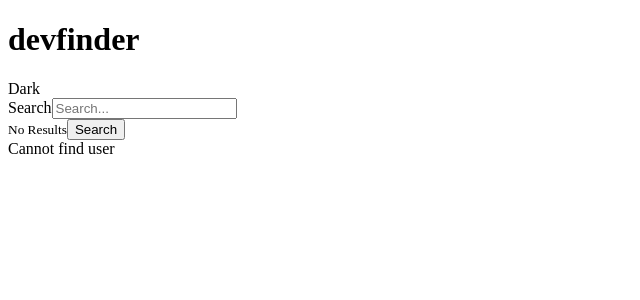
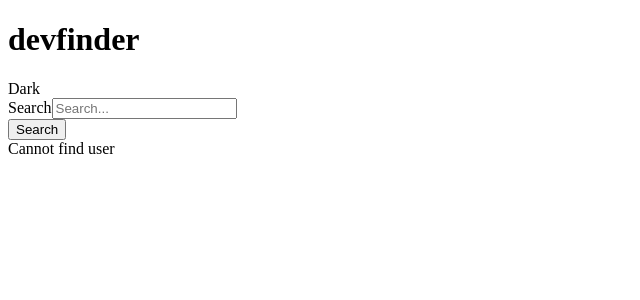
Before and after one commit to JordanPhillips-hub/dev-finder, a React (Vite) app: page / in a window 1280 px wide. Shown: the top 300 px of the page, without its empty margins (0-640 px from the left). Built offline with nearby package versions, Linux system fonts and the light colour scheme.

Commit message:
Create errMsg in SearchProps
Set samll tag value to ne errMsg

```diff
--- a/src/components/SearchBar/SearchBar.tsx
+++ b/src/components/SearchBar/SearchBar.tsx
@@ -4,9 +4,10 @@ import { ChangeEvent } from "react";
 type SearchProps = {
   onChange: (e: ChangeEvent<HTMLInputElement>) => void;
   onClick: () => void;
+  errMsg: string;
 };
 
-const SearchBar: React.FC<SearchProps> = ({ onChange, onClick }) => {
+const SearchBar: React.FC<SearchProps> = ({ onChange, onClick, errMsg }) => {
   return (
     <div>
       <label htmlFor="search">Search</label>
@@ -20,7 +21,7 @@ const SearchBar: React.FC<SearchProps> = ({ onChange, onClick }) => {
       />
 
       <div>
-        <small>No Results</small>
+        <small>{errMsg}</small>
         <button onClick={onClick}>Search</button>
       </div>
     </div>
```
